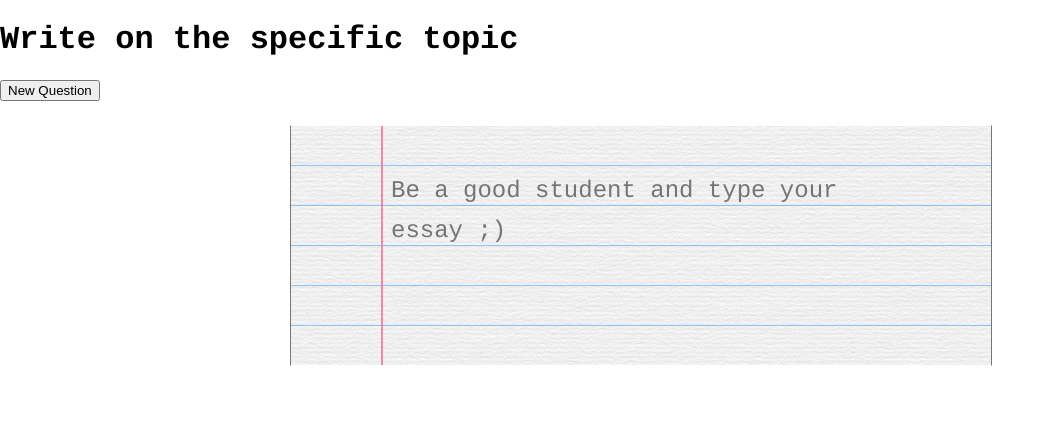
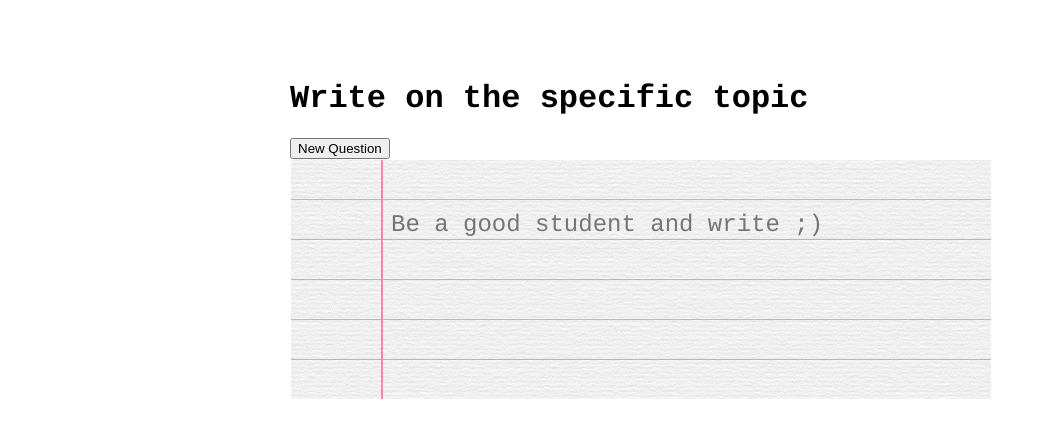
Before and after one commit to mihaeftene/cart263, a plain HTML site: page projects/project_1/index.html in a window 1280 px wide. Shown: the whole page, without its empty margins (0-1055 px from the left). Drawn offline with nearby package versions, Linux system fonts and the light colour scheme.

Commit message:
P1: Styling the Title to make it look much nicer

```diff
--- a/projects/project_1/css/style.css
+++ b/projects/project_1/css/style.css
@@ -7,7 +7,12 @@ body {
   padding:0px;
   font-family:Courier, monospace;
 }
-
+/*styling the title*/
+h1 {
+  margin-left:auto;
+  margin-right:auto;
+  margin-top: 80px;
+}
 /*setting the wrapper that will wrap the text area*/
 #wrapper {
 	width:700px;
@@ -55,6 +60,7 @@ body {
 	background-repeat:repeat-y,repeat;
 	-webkit-border-radius:0px;
 	border-radius:0px;
+  border-color: white;
 	border-top:1px solid #FFF;
 	border-bottom:1px solid #FFF;
 }
--- a/projects/project_1/index.html
+++ b/projects/project_1/index.html
@@ -24,18 +24,17 @@
 </head>
 
 <body>
+  <div id="wrapper">
   <h1>Write on the specific topic</h1>
   <!---Setting the random topic Essay Question. I wont be putting anything inside the div because i will later make my questions arrays--->
   <div id="essayQuestions">
   </div>
   <!--Setting the button that will trigger a question--->
   <button onclick="showNewEssayQuestion()">New Question</button>
-
   <!---Text Area where the user will type its essay--->
-  <div id="wrapper">
     <!---Paper form where there will be text and a placeholder that indicates the writer what he should do.--->
     <form id="paper" method="get" action="">
-    		<textarea placeholder="Be a good student and type your essay ;)" id="text" name="text" rows="4"></textarea>
+    		<textarea placeholder="Be a good student and write ;)" id="text" name="text" rows="4"></textarea>
     		<br>
     	</form>
 
```
